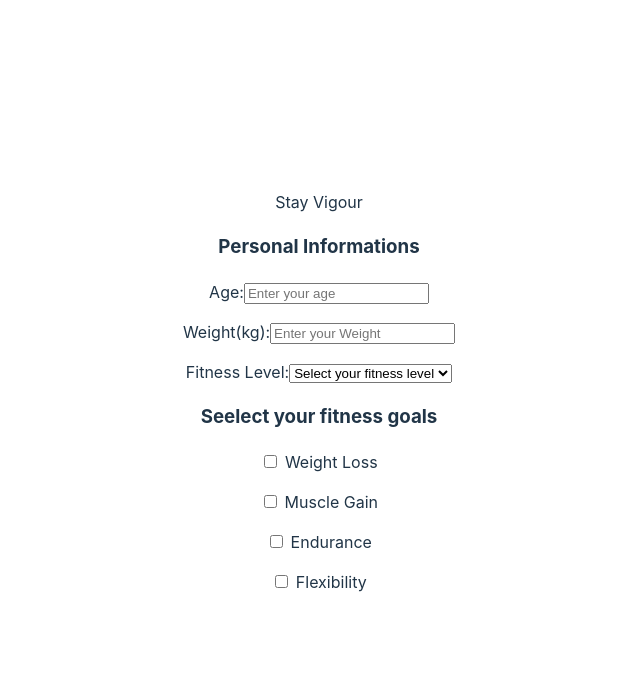
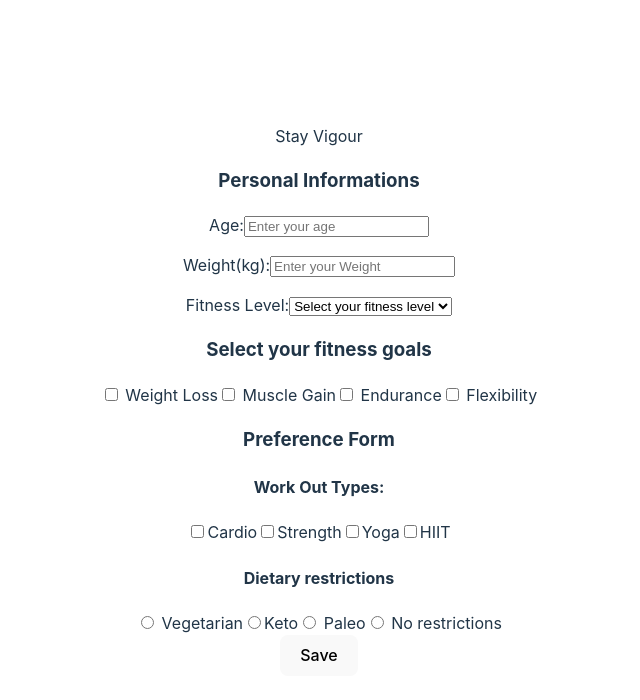
Before and after one commit to nairobi-J/Stay-Vigour, a React (Vite) app: page /mainpage in a window 1280 px wide. Shown: the top 700 px of the page, without its empty margins (321-961 px from the left). Built offline with nearby package versions, Linux system fonts and the light colour scheme.

Commit message:
inputs will be taken in child and directed to parent in home page for easy database connection

```diff
--- a/src/Home.jsx
+++ b/src/Home.jsx
@@ -1,13 +1,33 @@
+import { useState } from "react";
 import Fitnessgoals from "./components/Fitnessgoals";
 import PersonalInfo from "./components/Personalinfo";
+import Preferenceform from "./components/Preferenceform";
 
 function  Home(){
+    const [personalInfo, setPersonalInfo] = useState({
+        age:"",
+        weight:"",
+        fitnessLevel:""
+    })
+    const [fitnessgoals,setFitnessGoals] = useState([])
+    const [preferences, setPreferences] = useState({
+        workoutTypes:[],
+        dietaryRestriction:""
+    })
+
+    const handleSubmit = async(e) => {
+        e.preventDefault();
+        //send data to server
+        console.log(personalInfo, fitnessgoals, preferences);
+    }
     return(
-      <>
+      <div>
 
-     <PersonalInfo/>
-     <Fitnessgoals/>
-      </>
+     <PersonalInfo setPersonalInfo = {setPersonalInfo}/>
+     <Fitnessgoals setFitnessGoals = {setFitnessGoals}/>
+     <Preferenceform setPreferences = {setPreferences}/>
+     <button onClick={handleSubmit}>Save</button>
+      </div>
     );
 }
 export default Home
--- a/src/components/Fitnessgoals.jsx
+++ b/src/components/Fitnessgoals.jsx
@@ -1,31 +1,59 @@
-const Fitnessgoals =() => {
+import { useState } from "react";
+
+const Fitnessgoals =({setFitnessGoals}) => {
+
+
+    const handlecheckboxChange = (event) =>{
+        const {value, checked} = event.target;
+        setFitnessGoals((prevGoals)=>{
+            if(checked){
+                return [...prevGoals, value];
+            }
+            else {
+                return prevGoals.filter((goal) => goal !== value)
+            }
+        } );
+    }
  return(
+
     <form>
-        <h3>Seelect your fitness goals</h3>
-        <p>
+        <h3>Select your fitness goals</h3>
+
             <label><input
             type = "checkbox"
+            value= "weight-loss"
+
+            onChange={handlecheckboxChange}
             /> Weight Loss
             </label>
-        </p>
-        <p>
+
+
             <label><input
             type = "checkbox"
+            value="muscle-gain"
+
+            onChange={handlecheckboxChange}
             /> Muscle Gain
             </label>
-        </p>
-        <p>
+
+
             <label><input
             type = "checkbox"
+            value = "endurance"
+
+            onChange={handlecheckboxChange}
             /> Endurance
             </label>
-        </p>
-        <p>
+
+
             <label><input
             type = "checkbox"
+            value= "flexibility"
+
+            onChange={handlecheckboxChange}
             /> Flexibility
             </label>
-        </p>
+
 
 
  </form>
--- a/src/components/Personalinfo.jsx
+++ b/src/components/Personalinfo.jsx
@@ -1,12 +1,11 @@
 import { useState } from "react";
 
-const PersonalInfo = () => {
-    const [age, setAge] = useState("");
-    const [weight, setWeight] = useState("");
-    const [fitnessLevel, setFitnessLevel] = useState("");
-    const handleAgeChange = (e) => setAge(e.target.value);
-    const handleWeightChange = (e) => setWeight(e.target.value);
-    const handleFitnessChange = (e) => setFitnessLevel(e.target.value);
+const PersonalInfo = ({setPersonalInfo})=> {
+
+    const handleChange = (e) => {
+        const {name, value} = e.target;
+        setPersonalInfo((prevState) => ({...prevState, [name]:value}))
+    }
     return (
         <form>
         <h3>Personal Informations</h3>
@@ -14,8 +13,8 @@ const PersonalInfo = () => {
             <input
             type = "number"
             placeholder="Enter your age"
-            value = {age}
-            onChange = {handleAgeChange}
+            name="age"
+            onChange = {handleChange}
             required
 
             />
@@ -24,14 +23,14 @@ const PersonalInfo = () => {
             <input
             type = "number"
             placeholder="Enter your Weight"
-            value = {weight}
-            onChange = {handleWeightChange}
+            name="weight"
+            onChange = {handleChange}
             required
 
             />
         </p>
         <p>Fitness Level:
-           <select value={fitnessLevel} onChange={handleFitnessChange}  required>
+           <select  onChange={handleChange} name="fitnessLevel" required>
   <option value="">Select your fitness level</option>
   <option value="beginner">Beginner</option>
   <option value="beginner">Intermediate</option>
--- /dev/null
+++ b/src/components/Preferenceform.jsx
@@ -0,0 +1,114 @@
+import { useState } from "react";
+
+
+
+const Preferenceform=(setPreferences)=> {
+
+    const handleDiertaryChange = (event) => {
+        setDietaryRestriction(event.target.value)
+    }
+    const handleWorkoutTypesChange = (event) => {
+        const {value, checked} = event.target;
+
+        setworkoutTypes((prevTypes) => {
+            if(checked) {
+                return [...prevTypes, value];
+            }
+            else {
+                prevTypes.filter((type) => type != value)
+            }
+        });
+    }
+    return (
+
+
+    <form>
+        <h3>Preference Form</h3>
+        <div>
+            <h4>Work Out Types:</h4>
+            <label>
+                <input
+                type="checkbox"
+                value= "cardio"
+
+                onChange={handleWorkoutTypesChange}
+
+                />
+            Cardio</label>
+
+            <label>
+                <input
+                type="checkbox"
+                value= "strength"
+
+                onChange={handleWorkoutTypesChange}
+
+
+                />
+            Strength</label>
+            <label>
+                <input
+                type="checkbox"
+                value= "yoga"
+
+                onChange={handleWorkoutTypesChange}
+
+                />
+            Yoga</label>
+            <label>
+                <input
+                type="checkbox"
+                value= "hiit"
+
+                onChange={handleWorkoutTypesChange}
+
+                />
+            HIIT</label>
+        </div>
+
+
+        <div>
+            <h4>Dietary restrictions</h4>
+            <label>
+                <input
+                type = "radio"
+                value = "vegetarian"
+
+            onChange={handleDiertaryChange}
+
+                /> Vegetarian
+            </label>
+            <label>
+                <input
+                type = "radio"
+                value = "keto"
+
+            onChange={handleDiertaryChange}
+
+                />Keto
+            </label>
+            <label>
+                <input
+                type = "radio"
+                value = "paleo"
+
+            onChange={handleDiertaryChange}
+
+                /> Paleo
+            </label>
+            <label>
+                <input
+                type = "radio"
+                value = "none"
+
+            onChange={handleDiertaryChange}
+
+                /> No restrictions
+            </label>
+        </div>
+
+    </form>
+    );
+}
+
+export default Preferenceform
```
